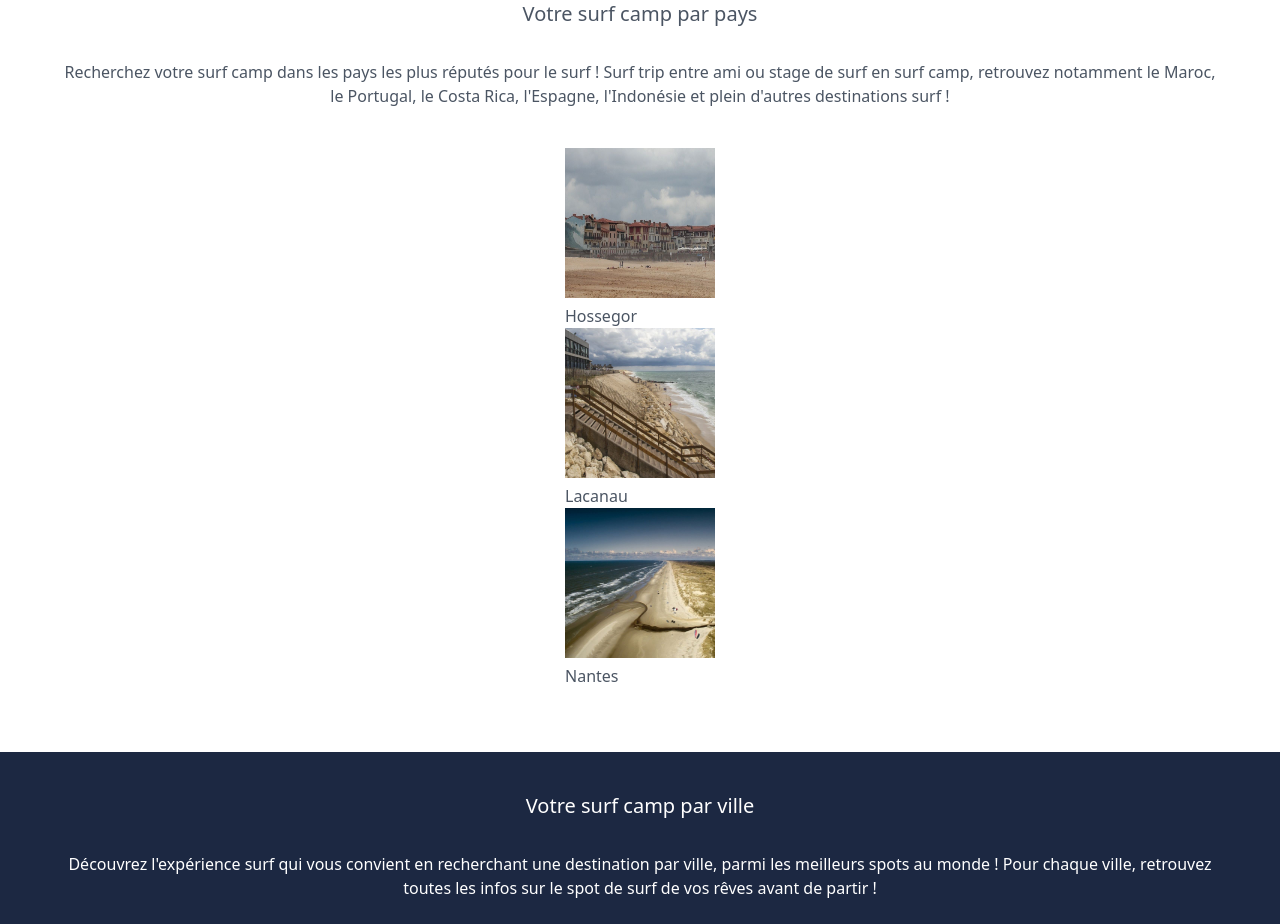
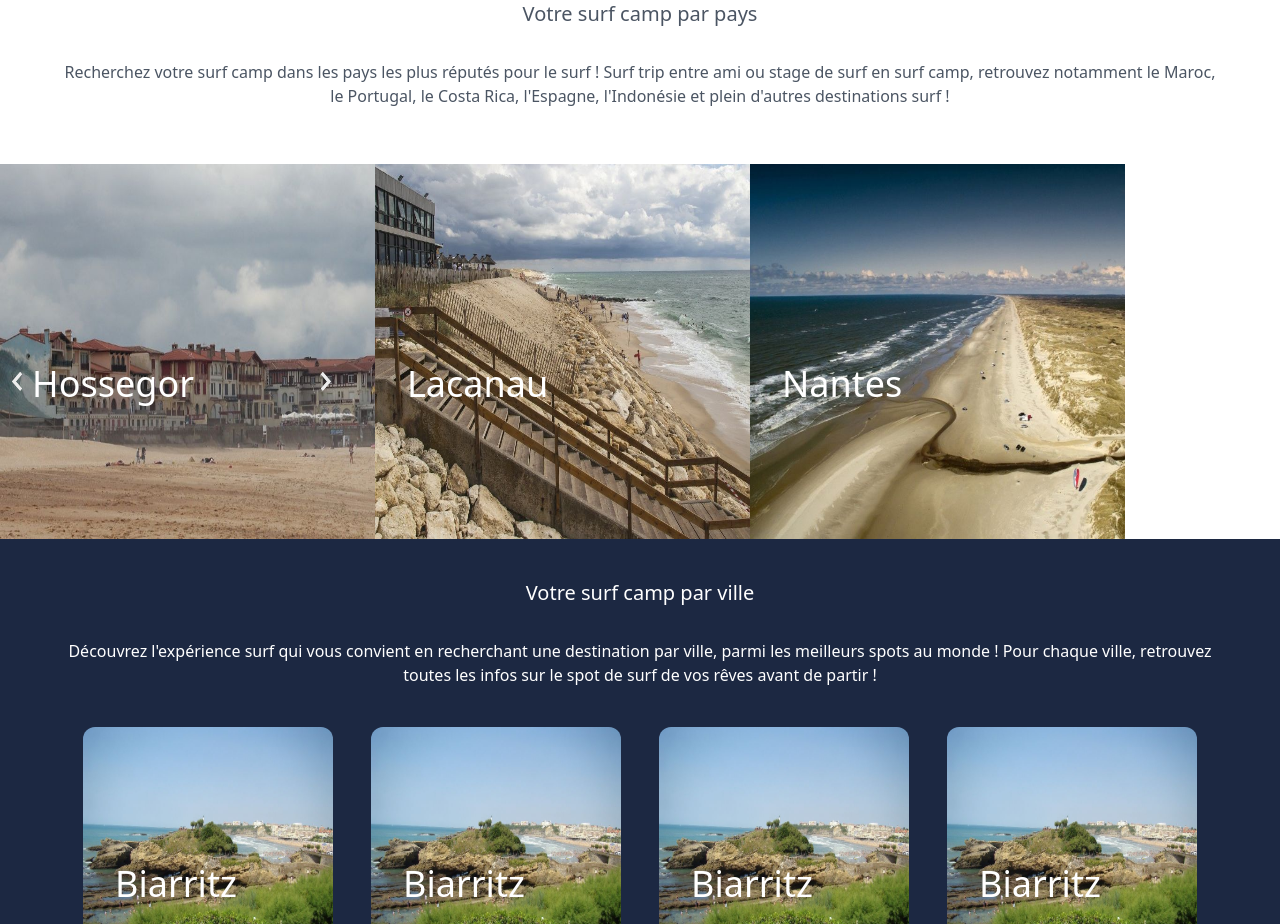
Before and after one commit to WildCodeSchool/btz-0321-p3-surfcamp, a Next.js app: page / in a window 1280 px wide. Shown: the part 1240-2164 px from the top of the page. Built offline with nearby package versions, Linux system fonts and the light colour scheme.

Commit message:
slider finish

```diff
--- a/components/slider/sliderMobile.tsx
+++ b/components/slider/sliderMobile.tsx
@@ -1,4 +1,7 @@
+import { useState } from "react";
 import Image from "next/image";
+import arrowLeft from "../../public/arrowleft.svg";
+import arrowRight from "../../public/arrowright.svg";
 
 function SliderMobile() {
   const imgTest: [
@@ -10,16 +13,49 @@ function SliderMobile() {
     { img: "/Lacanau.jpeg", title: "Lacanau" },
     { img: "/Nantes.jpeg", title: "Nantes" },
   ];
+  const [index, setIndex] = useState(0);
+
+  const handleClickRight = () => {
+    setIndex(index === imgTest.length - 1 ? 0 : index + 1);
+  };
+  const handleClickLeft = () => {
+    setIndex(index === 0 ? imgTest.length - 1 : index - 1);
+  };
   return (
-    <div>
-      {imgTest.map((test, index) => (
-        <ul key={index}>
-          <li>
-            <Image src={test.img} alt="" width={150} height={150} />
-            <p>{test.title}</p>
-          </li>
-        </ul>
-      ))}
+    <div className="relative">
+      <button
+        className="absolute transform translate-y-52 translate-x-3 cursor-pointer z-20"
+        onClick={handleClickLeft}
+      >
+        <Image src={arrowLeft} alt="left" className="text-black" />
+      </button>
+      <button
+        className="absolute transform translate-y-52 translate-x-80 cursor-pointer z-20"
+        onClick={handleClickRight}
+      >
+        <Image src={arrowRight} alt="right" className="text-black" />
+      </button>
+      <div
+        className="flex w-max overflow-hidden"
+        style={{
+          transform: `translateX(${-375 * index}px)`,
+        }}
+      >
+        {imgTest.map((test, index) => (
+          <div key={index} className="flex items-center content-center">
+            <div className="absolute z-10 pl-10 sm:pl-8 text-4xl text-white pt-44 sm:pt-16">
+              <p>{test.title}</p>
+            </div>
+            <Image
+              src={test.img}
+              alt=""
+              width={375}
+              height={375}
+              className="bg-center bg-cover"
+            />
+          </div>
+        ))}
+      </div>
     </div>
   );
 }
--- a/pages/index.tsx
+++ b/pages/index.tsx
@@ -110,13 +110,15 @@ export default function Home(): JSX.Element {
           notamment le Maroc, le Portugal, le Costa Rica, l'Espagne, l'Indonésie
           et plein d'autres destinations surf !`}
         </p>
-        <div className="flex flex-row justify-around p-6">
-          <SliderMobile />
+        {/* <div className="flex flex-row justify-around p-6">
           {/* <Countrycard {...france} />
           <Countrycard {...france} />
           <Countrycard {...france} />
-          <Countrycard {...france} /> */}
-        </div>
+        <Countrycard {...france} />
+        </div> */}
+      </section>
+      <section className="">
+        <SliderMobile />
       </section>
       <section className="bg-BlueCamp text-white p-10 text-xs sm:text-base">
         <h2 className="flex justify-center pb-4 text-xl">
```
Also changed, not shown: public/arrowleft.svg (added), public/arrowright.svg (added).
